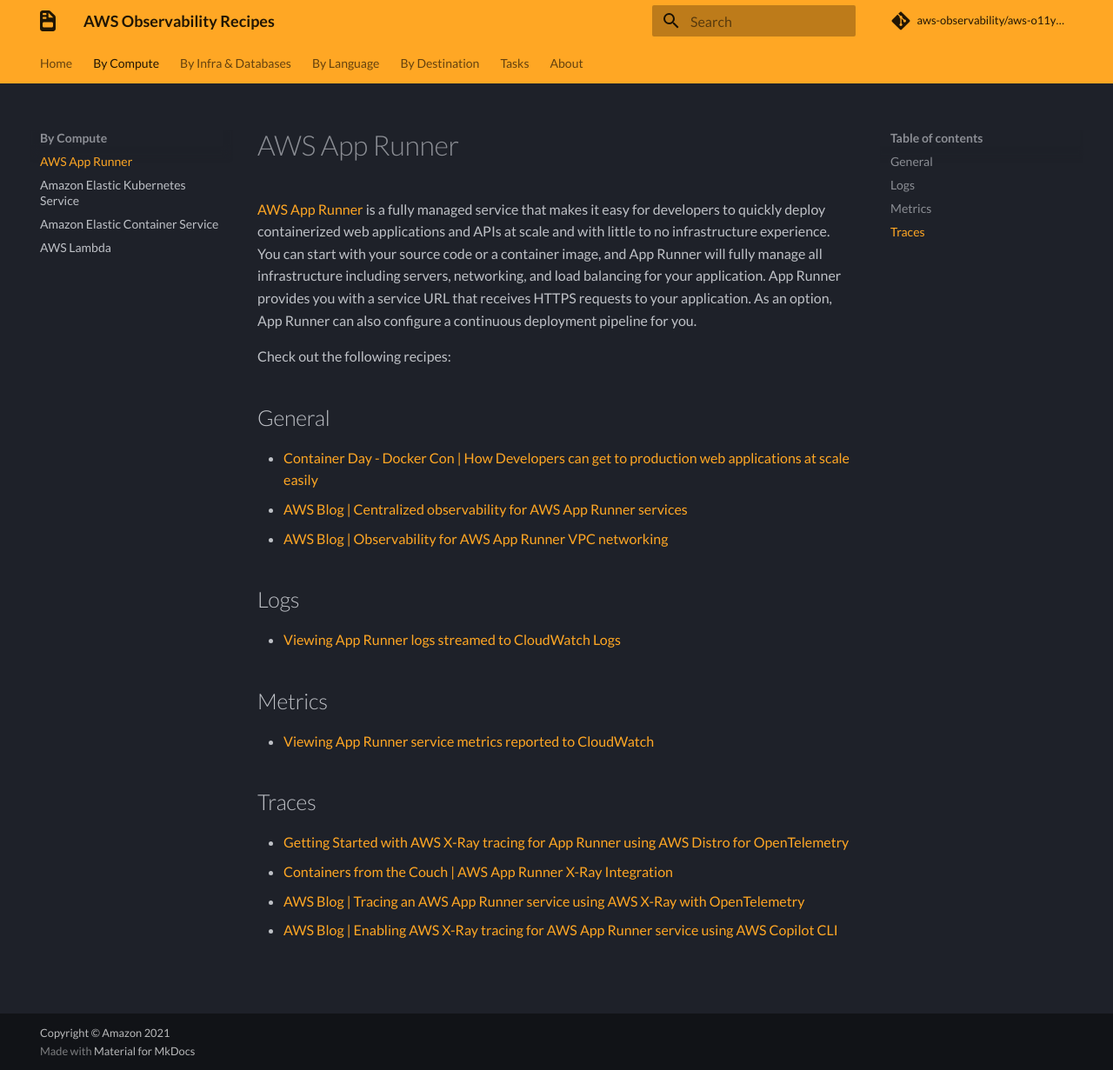
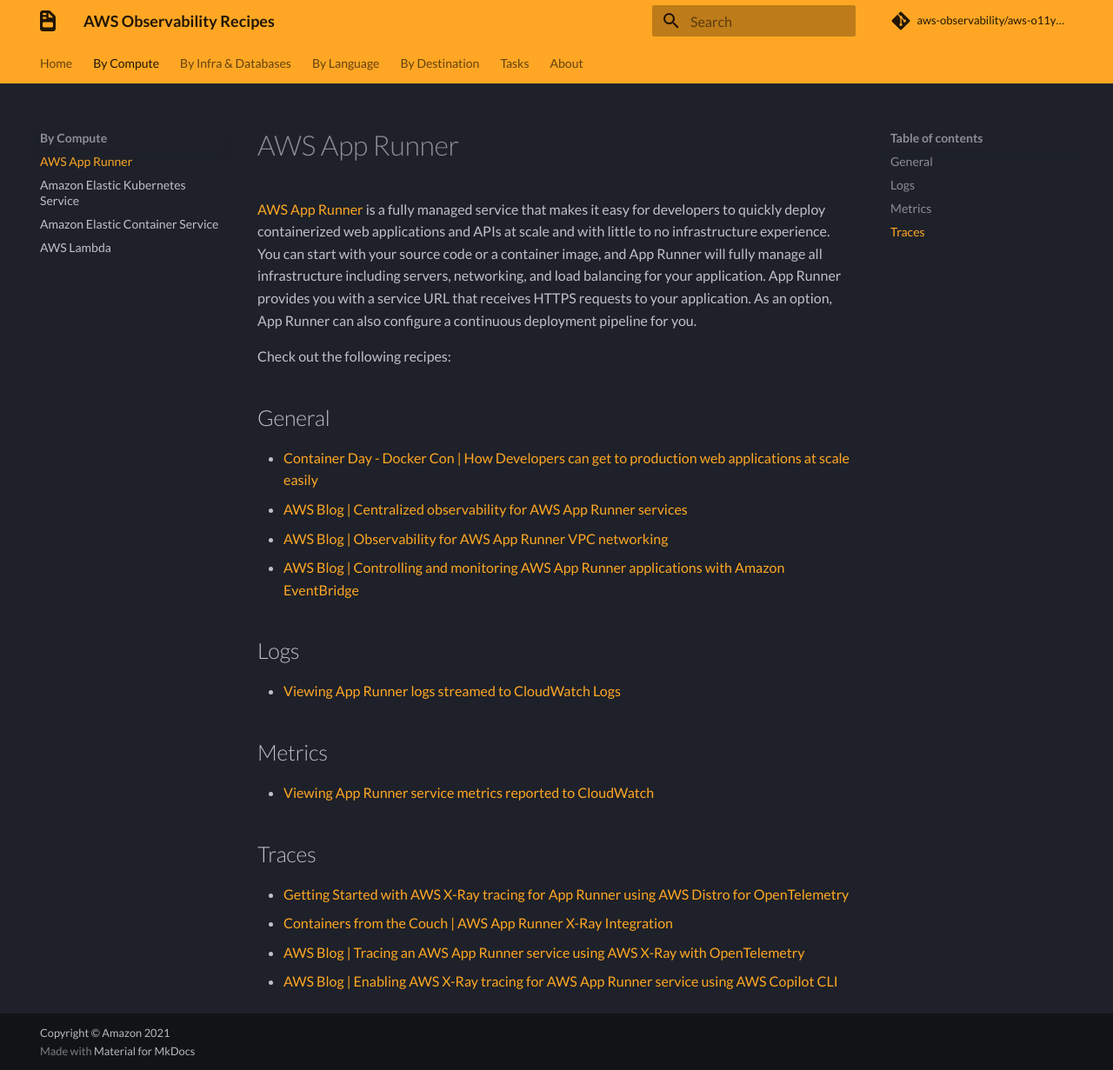
Before and after one commit to aws-observability/aws-o11y-recipes, an MkDocs documentation site: the page built from docs/apprunner.md, in a window 1280 px wide and 1231 px high. Shown: the whole window at 87% size. Built offline with MkDocs 1.6.1 and Material for MkDocs 9.7.7, drawn with Linux system fonts in a browser that asks for light colours; some web fonts are replaced; comment, search, counter and statistics services are not loaded.

Commit message:
Update apprunner.md

```diff
--- a/docs/apprunner.md
+++ b/docs/apprunner.md
@@ -12,6 +12,7 @@
 - [Container Day - Docker Con | How Developers can get to production web applications at scale easily](https://www.youtube.com/watch?v=Iyp9Ugk9oRs)
 - [AWS Blog | Centralized observability for AWS App Runner services](https://aws.amazon.com/blogs/containers/centralized-observability-for-aws-app-runner-services/)
 - [AWS Blog | Observability for AWS App Runner VPC networking](https://aws.amazon.com/blogs/containers/observability-for-aws-app-runner-vpc-networking/)
+- [AWS Blog | Controlling and monitoring AWS App Runner applications with Amazon EventBridge](https://aws.amazon.com/blogs/containers/controlling-and-monitoring-aws-app-runner-applications-with-amazon-eventbridge/)
 
 
 ## Logs
```
